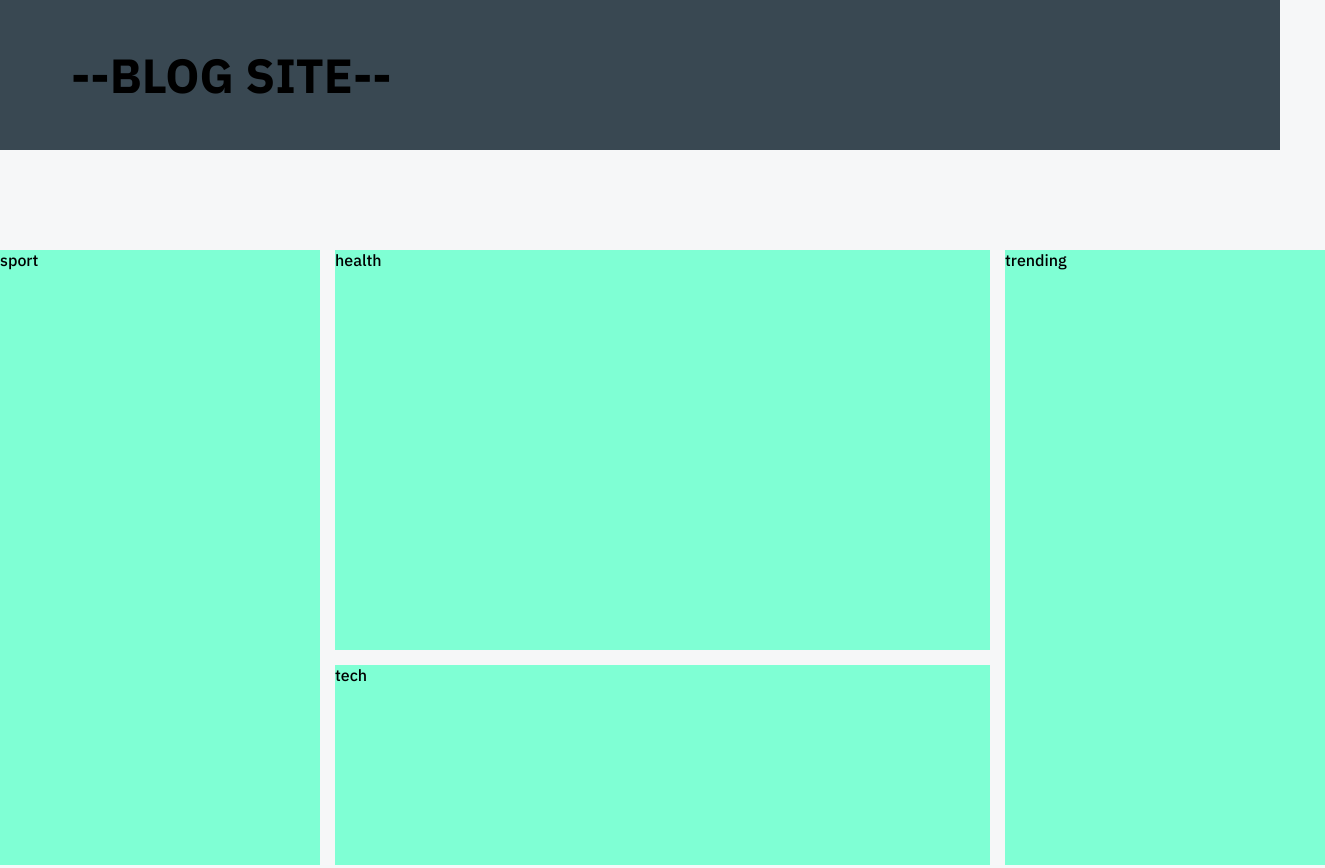
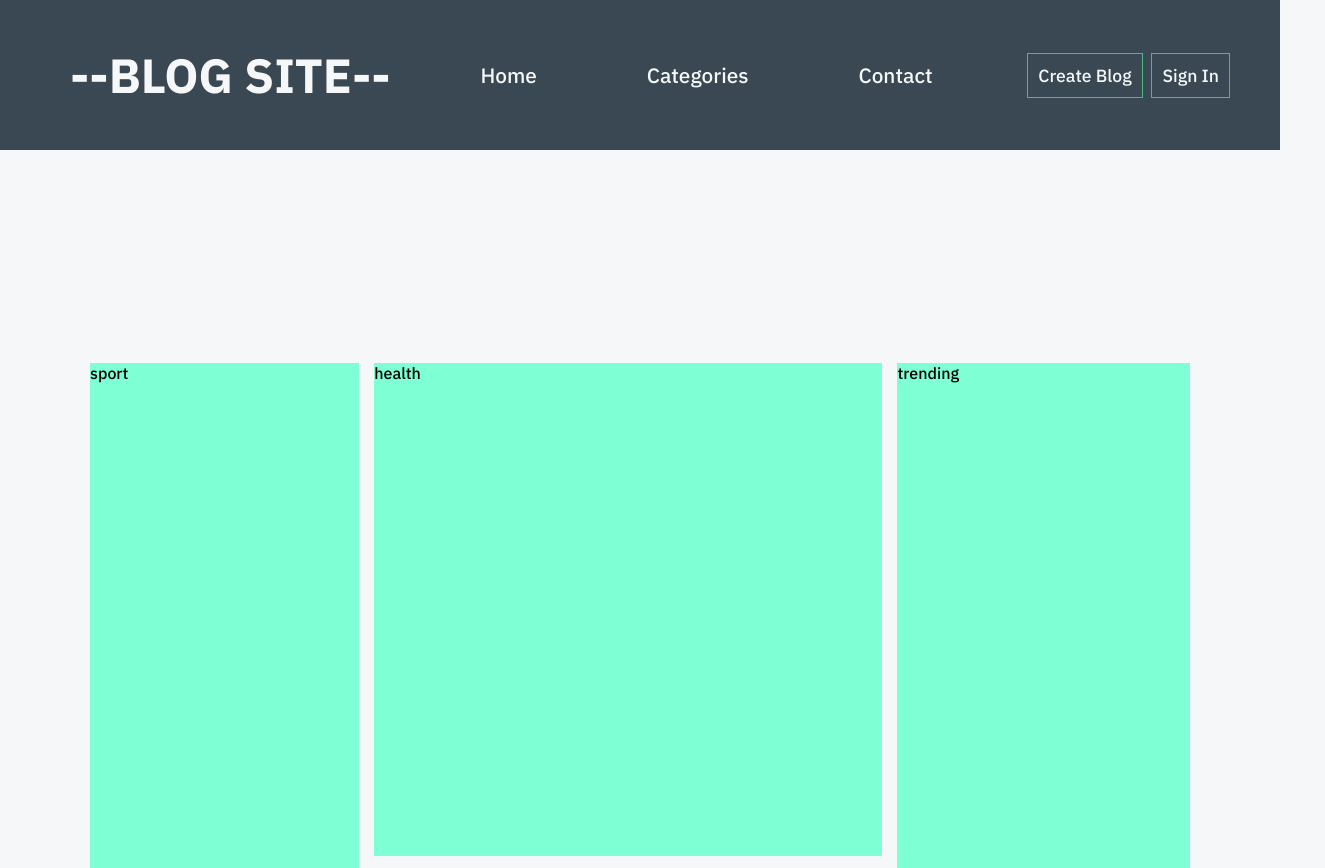
Before and after one commit to Lihi79/Team-1, a plain HTML site: page index.html in a window 1280 px wide. Shown: the top 868 px of the page, 1325 px wide, since content can reach past the window. Drawn offline with Linux system fonts and the light colour scheme.

Commit message:
lihi- main

```diff
--- a/index.html
+++ b/index.html
@@ -14,6 +14,23 @@
       <div class="container-login-header__header">
         <h2 class="container-login-header__title">--BLOG SITE--</h2>
       </div>
+      <div class="container-login-header__nav-main">
+        <a href="" class="container-login-header__nav-main__links-main">Home</a>
+        <a href="" class="container-login-header__nav-main__links-main"
+          >Categories</a
+        >
+        <a href="" class="container-login-header__nav-main__links-main"
+          >Contact</a
+        >
+      </div>
+      <div class="container-login-header__registration">
+        <a href="" class="container-login-header__registration__sign"
+          >Create Blog</a
+        >
+        <a href="" class="container-login-header__registration__sign"
+          >Sign In</a
+        >
+      </div>
     </div>
     <div class="grid-container-main">
       <div class="grid-container-main__item1">sport</div>
--- a/index.scss
+++ b/index.scss
@@ -10,23 +10,56 @@ body {
 }
 .container-login-header {
   display: flex;
-  justify-content: flex-start;
+  justify-content: space-between;
   align-items: center;
   height: 150px;
   background-color: var(--secondary-color);
+
   &__title {
     font-size: 3rem;
-    padding-left: 71px;
+    padding-left: 70px;
+    color: var(--main-bg-color);
+  }
+  &__nav-main {
+    display: flex;
+    gap: 80px;
+  }
+  &__nav-main__links-main {
+    color: var(--main-bg-color);
+    font-size: 1.3rem;
+    text-decoration: none;
+    padding: 15px;
+
+    &:hover {
+      background-color: var(--hover);
+      color: var(--secondary-color);
+    }
+  }
+
+  &__registration {
+    padding-right: 50px;
+  }
+  &__registration__sign {
+    color: var(--main-bg-color);
+    font-size: 1.1rem;
+    text-decoration: none;
+    padding: 10px;
+    border: var(--hover) solid 1px;
+    margin-left: 5px;
+    &:hover {
+      background-color: var(--hover);
+    }
   }
 }
 .grid-container-main {
   width: 100%;
   height: 1000px;
-  margin-top: 100px;
+  padding: 0 90px;
+  margin-top: 213px;
   display: grid;
   gap: 15px;
-  grid-template-columns: repeat(4, 25%);
-  grid-template-rows: 400px 200px 200px 400px;
+  //   grid-template-columns: repeat(4, 25%);
+  //   grid-template-rows: 400px 200px 200px 400px;
   grid-template-areas:
     "sport health health trending"
     "sport tech tech trending";
--- a/login.scss
+++ b/login.scss
@@ -2,6 +2,7 @@
 :root {
   --main-bg-color: #f6f7f8;
   --secondary-color: #394852;
+  --hover: #5ae79ab3;
   --btn-color: #5ae799;
 }
 
```
Also changed, not shown: login.html (+11 -2 lines), index.css, login.css, 2 other files.
